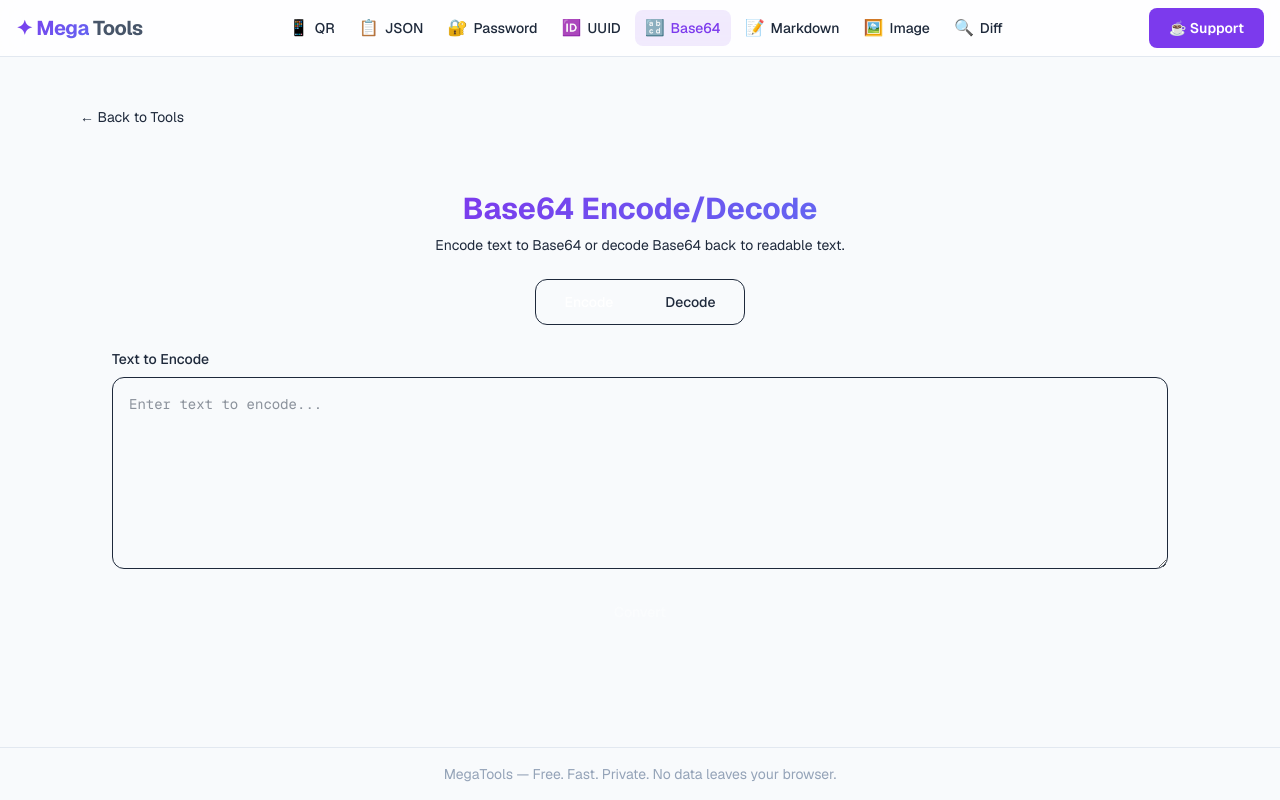
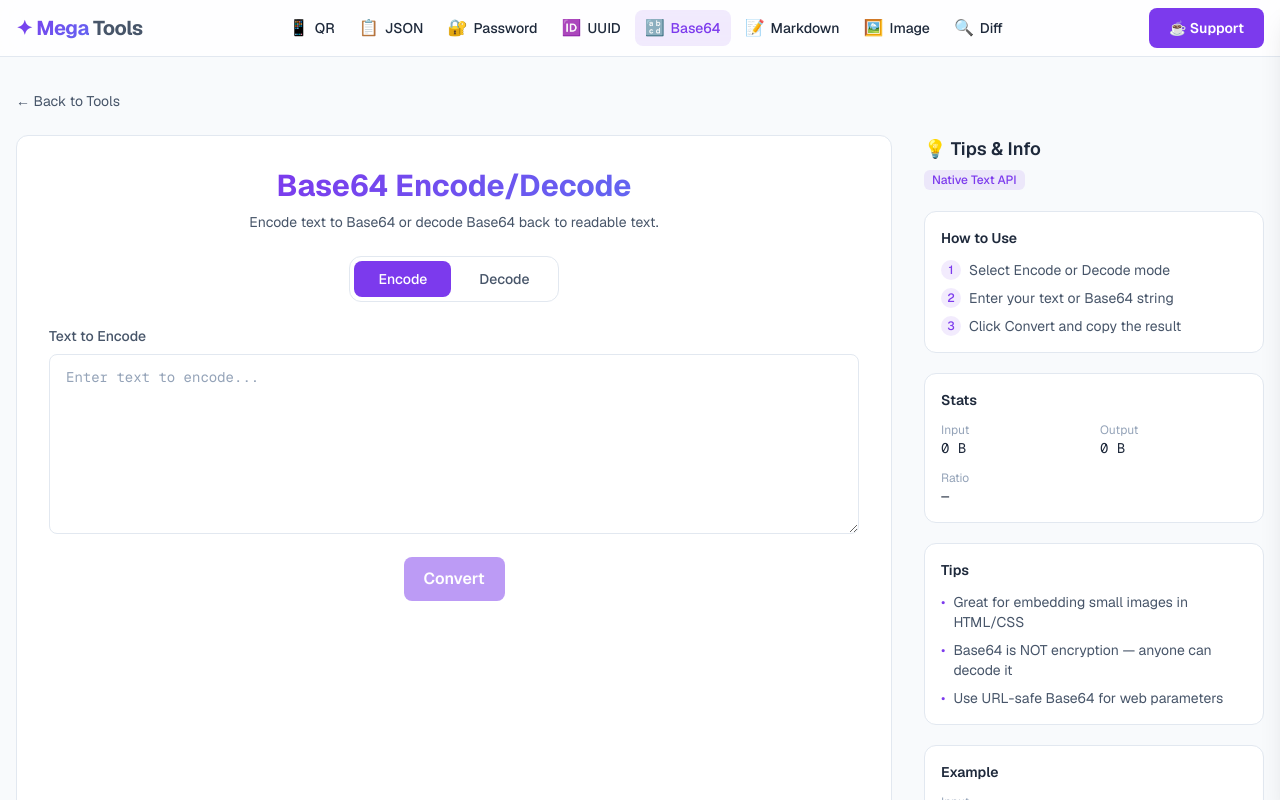
Before and after one commit to madiajijah11/megatools, a Next.js app: page /base64 in a window 1280 px wide. Shown: the top 800 px of the page. Built offline with nearby package versions, Linux system fonts and the light colour scheme.

Commit message:
feat: update Base64 tool with two-column layout and info panel

```diff
--- a/src/app/base64/Base64Client.tsx
+++ b/src/app/base64/Base64Client.tsx
@@ -2,6 +2,9 @@
 
 import { useState } from "react";
 import Link from "next/link";
+import InfoPanel from "@/components/InfoPanel";
+import MobileInfoDrawer from "@/components/MobileInfoDrawer";
+import CopyButton from "@/components/CopyButton";
 
 type Mode = "encode" | "decode";
 
@@ -10,12 +13,11 @@
   const [mode, setMode] = useState<Mode>("encode");
   const [output, setOutput] = useState("");
   const [error, setError] = useState("");
-  const [copied, setCopied] = useState(false);
+  const [drawerOpen, setDrawerOpen] = useState(false);
 
   const handleConvert = () => {
     setError("");
     setOutput("");
-    setCopied(false);
 
     if (!input.trim()) {
       setError("Please enter some text.");
@@ -41,34 +43,50 @@
     }
   };
 
-  const handleCopy = async () => {
-    if (!output) return;
-    await navigator.clipboard.writeText(output);
-    setCopied(true);
-    setTimeout(() => setCopied(false), 2000);
-  };
+  const stats = (
+    <div className="grid grid-cols-2 gap-3 text-sm">
+      <div>
+        <p className="text-text-muted text-xs">Input</p>
+        <p className="text-text-primary font-mono">{new Blob([input]).size} B</p>
+      </div>
+      <div>
+        <p className="text-text-muted text-xs">Output</p>
+        <p className="text-text-primary font-mono">{new Blob([output]).size} B</p>
+      </div>
+      <div>
+        <p className="text-text-muted text-xs">Ratio</p>
+        <p className="text-text-primary font-mono">
+          {input.length > 0 && output.length > 0
+            ? `${Math.round((output.length / input.length) * 100)}%`
+            : "—"}
+        </p>
+      </div>
+    </div>
+  );
 
   return (
-    <div className="mx-auto max-w-6xl px-3 sm:px-4 py-8 sm:py-12">
+    <div className="mx-auto max-w-7xl px-4 py-8">
       <Link
         href="/"
-        className="inline-flex items-center gap-1 text-sm text-mega-muted hover:text-mega-accent-light transition-colors mb-6 sm:mb-8"
+        className="text-sm text-text-secondary hover:text-accent transition-colors mb-6 inline-flex items-center gap-1"
       >
         ← Back to Tools
       </Link>
 
-      <div className="glass rounded-2xl p-4 sm:p-6 md:p-8">
-        <div className="mb-4 sm:mb-6 text-center">
+      <div className="grid grid-cols-1 lg:grid-cols-[1fr_340px] gap-8">
+        {/* Left: Workspace */}
+        <div className="card p-6 sm:p-8">
+          <div className="mb-6 text-center">
             <h1 className="text-2xl sm:text-3xl font-bold">
               <span className="gradient-text">Base64 Encode/Decode</span>
             </h1>
-          <p className="mt-2 text-xs sm:text-sm text-mega-muted">
+            <p className="mt-2 text-sm text-text-secondary">
               Encode text to Base64 or decode Base64 back to readable text.
             </p>
           </div>
 
           {/* Mode toggle */}
-        <div className="mb-4 sm:mb-6 flex justify-center gap-1 rounded-xl border border-mega-border p-1 w-fit mx-auto">
+          <div className="mb-6 flex justify-center gap-1 rounded-xl border border-border-subtle p-1 w-fit mx-auto">
             {(["encode", "decode"] as const).map((m) => (
               <button
                 key={m}
@@ -76,12 +94,11 @@
                   setMode(m);
                   setError("");
                   setOutput("");
-                setCopied(false);
                 }}
-              className={`rounded-lg px-4 sm:px-6 py-2 text-sm font-medium transition-colors capitalize ${
+                className={`rounded-lg px-6 py-2 text-sm font-medium transition-colors capitalize ${
                   mode === m
-                  ? "bg-mega-accent text-white"
-                  : "text-mega-muted hover:text-white"
+                    ? "bg-accent text-white"
+                    : "text-text-secondary hover:text-text-primary"
                 }`}
               >
                 {m}
@@ -91,7 +108,7 @@
 
           {/* Input */}
           <div className="mb-4">
-          <label className="mb-2 block text-sm font-medium text-mega-muted">
+            <label className="mb-2 block text-sm font-medium text-text-secondary">
               {mode === "encode" ? "Text to Encode" : "Base64 to Decode"}
             </label>
             <textarea
@@ -106,7 +123,7 @@
                   ? "Enter text to encode..."
                   : "Paste Base64 string here..."
               }
-            className="w-full h-32 sm:h-48 rounded-xl border border-mega-border bg-mega-dark/50 p-3 sm:p-4 text-sm font-mono text-mega-text placeholder-mega-muted/40 outline-none transition-colors focus:border-mega-accent resize-y break-all"
+              className="input-field min-h-[120px] sm:min-h-[180px] resize-y"
               spellCheck={false}
             />
           </div>
@@ -116,7 +133,7 @@
             <button
               onClick={handleConvert}
               disabled={!input.trim()}
-            className="w-full sm:w-auto rounded-xl bg-mega-accent px-8 py-2.5 text-sm font-medium text-white transition-colors hover:bg-mega-accent-light disabled:opacity-40 disabled:cursor-not-allowed"
+              className="btn-primary w-full sm:w-auto px-8"
             >
               Convert
             </button>
@@ -124,7 +141,7 @@
 
           {/* Error */}
           {error && (
-          <div className="mb-4 rounded-xl border border-red-800 bg-red-950/40 px-4 py-3 text-sm text-red-400 text-center">
+            <div className="mb-4 rounded-xl border border-error/30 bg-error/5 px-4 py-3 text-sm text-error text-center">
               {error}
             </div>
           )}
@@ -133,24 +150,38 @@
           {output && (
             <div>
               <div className="mb-2 flex items-center justify-between">
-              <label className="text-sm font-medium text-mega-muted">
+                <label className="text-sm font-medium text-text-secondary">
                   {mode === "encode" ? "Encoded Output" : "Decoded Output"}
                 </label>
-              <button
-                onClick={handleCopy}
-                className="rounded-xl border border-mega-border px-5 py-2.5 text-sm font-medium text-mega-muted transition-colors hover:border-mega-accent/50 hover:text-white"
-              >
-                {copied ? "Copied!" : "Copy"}
-              </button>
+                <CopyButton text={output} />
               </div>
               <textarea
                 value={output}
                 readOnly
-              className="w-full h-32 sm:h-48 rounded-xl border border-mega-border bg-mega-dark/50 p-3 sm:p-4 text-sm font-mono text-mega-text outline-none resize-y break-all"
+                className="output-field min-h-[120px] sm:min-h-[180px] resize-y"
               />
             </div>
           )}
         </div>
+
+        {/* Right: Info Panel (desktop) */}
+        <div className="hidden lg:block">
+          <InfoPanel toolId="base64" stats={stats} />
+        </div>
+      </div>
+
+      {/* Mobile FAB */}
+      <button
+        onClick={() => setDrawerOpen(true)}
+        className="fixed bottom-6 right-6 z-30 lg:hidden w-12 h-12 rounded-full bg-accent text-white shadow-lg flex items-center justify-center text-xl hover:bg-accent/90 transition-colors"
+      >
+        💡
+      </button>
+
+      {/* Mobile Drawer */}
+      <MobileInfoDrawer open={drawerOpen} onClose={() => setDrawerOpen(false)}>
+        <InfoPanel toolId="base64" stats={stats} />
+      </MobileInfoDrawer>
     </div>
   );
 }
```
Lines whose indentation alone changed are shown as unchanged.
